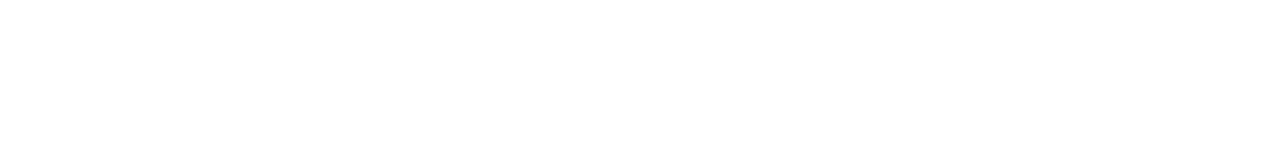
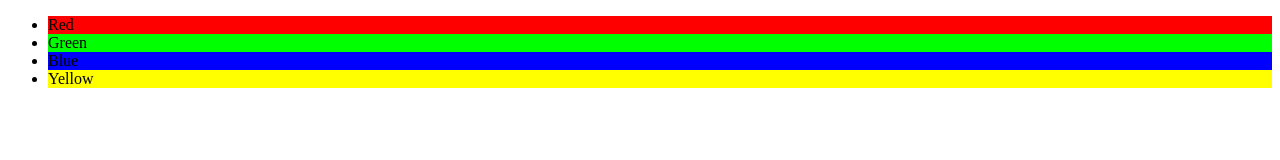
Before and after one commit to it-26-sv/FeP-26-exempel, a plain HTML site: page lektion-4/index.html in a window 1280 px wide. Drawn offline with Linux system fonts and the light colour scheme.

Commit message:
array av objekt

```diff
--- a/lektion-4/index.html
+++ b/lektion-4/index.html
@@ -6,6 +6,8 @@
     <title>Lektion 4</title>
 </head>
 <body>
+    <ul id="colors"></ul>
+
     <script src="script.js"></script>
 </body>
 </html>
--- a/lektion-4/script.js
+++ b/lektion-4/script.js
@@ -33,3 +33,35 @@ console.log(Number(myElemId.split('-')[1]));
 for (let i = 0; i < colors.length; i++) {
     console.log(`${i}: ${colors[i]}`);
 }
+
+const person = {
+    name: "Linus",
+    age: 50,
+    likes: "Programmering",
+    colors: colors // man kan ha en array i ett objekt
+};
+console.log(`${person.name} gillar ${person.likes}`);
+// hakparenteser funkar också, används i specialfall
+console.log(`${person['name']} gillar ${person['likes']}`);
+
+const colorObjArr = [
+   { name: "Red", hex: "#ff0000" },
+   { name: "Green", hex: "#00ff00" },
+   { name: "Blue", hex: "#0000ff" },
+   { name: "Yellow", hex: "#ffff00" }
+];
+
+// Array av objekt är kraftfulla när man loopar dem!
+for (let i = 0; i < colorObjArr.length; i++) {
+    document.getElementById('colors').innerHTML += `
+        <li style="background-color: ${colorObjArr[i].hex}">
+            ${colorObjArr[i].name}
+        </li>
+    `;
+}
+
+/*
+const pageColor = 1;
+document.body.innerHTML = colorObjArr[pageColor].name;
+document.body.style.backgroundColor = colorObjArr[pageColor].hex;
+*/
```
